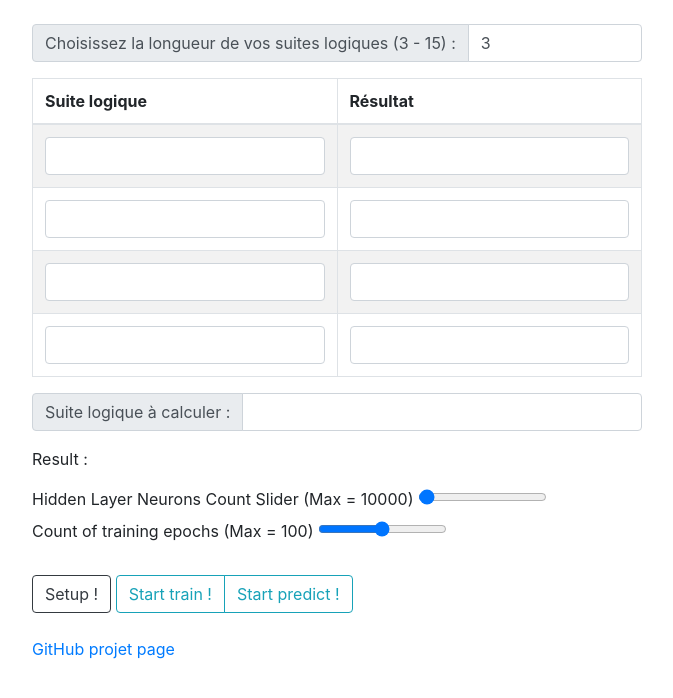
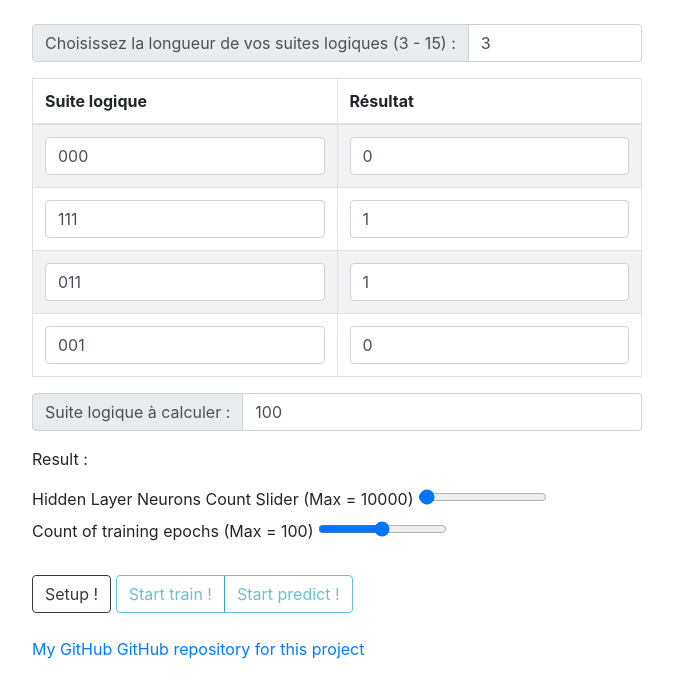
Before and after one commit to loockeeer/tensorflowjs-logic-suit, a plain HTML site: page index.html in a window 1280 px wide. Shown: the whole page, without its empty margins (303-976 px from the left). Drawn offline with nearby package versions, Linux system fonts and the light colour scheme; a script that the page names is missing.

Commit message:
Bootstrap

```diff
--- a/index.html
+++ b/index.html
@@ -43,20 +43,20 @@
 				</thead>
 				<tbody>
 					<tr>
-						<td align="center"><input type="text" class="logicInput form-control" maxlength="3"></td>
-						<td align="center"><input type="text" class="resultInput form-control" maxlength="1"></td>
+						<td align="center"><input type="text" class="logicInput form-control" maxlength="3" value="000"></td>
+						<td align="center"><input type="text" class="resultInput form-control" maxlength="1" value="0"></td>
 					</tr>
 					<tr>
-						<td align="center"><input type="text" class="logicInput form-control" maxlength="3"></td>
-						<td align="center"><input type="text" class="resultInput form-control" maxlength="1"></td>
+						<td align="center"><input type="text" class="logicInput form-control" maxlength="3" value="111"></td>
+						<td align="center"><input type="text" class="resultInput form-control" maxlength="1" value="1"></td>
 					</tr>
 					<tr>
-						<td align="center"><input type="text" class="logicInput form-control" maxlength="3"></td>
-						<td align="center"><input type="text" class="resultInput form-control" maxlength="1"></td>
+						<td align="center"><input type="text" class="logicInput form-control" maxlength="3" value="011"></td>
+						<td align="center"><input type="text" class="resultInput form-control" maxlength="1" value="1"></td>
 					</tr>
 					<tr>
-						<td align="center"><input type="text" class="logicInput form-control" maxlength="3"></td>
-						<td align="center"><input type="text" class="resultInput form-control" maxlength="1"></td>
+						<td align="center"><input type="text" class="logicInput form-control" maxlength="3" value="001"></td>
+						<td align="center"><input type="text" class="resultInput form-control" maxlength="1" value="0"></td>
 					</tr>
 				</tbody>
 			</table>
@@ -64,7 +64,7 @@
 				<div class="input-group-prepend">
 					<span class="input-group-text" id="basic-addon1">Suite logique à calculer : </span>
 				</div>
-				<input type="text" id="logicInputForResult" class="form-control" maxlength="3" name="logicInputForResult">
+				<input type="text" id="logicInputForResult" class="form-control" maxlength="3" name="logicInputForResult" value="100">
 			</div>
 			<p id="result">Result : </p>
 			<label for="slider">Hidden Layer Neurons Count Slider (Max = 10000)</label>
@@ -76,12 +76,13 @@
 			<br>
 			<button type="button" class="btn btn-outline-dark" onclick="setup();">Setup !</button>
 			<div class="btn-group" role="group" aria-label="Basic example">
-				<button type="button" class="btn btn-outline-info" onclick="startTrain();">Start train !</button>
-				<button type="button" class="btn btn-outline-info" onclick="startPredict();">Start predict !</button>
+				<button type="button" class="btn btn-outline-info" id="train" disabled="true" onclick="startTrain();">Start train !</button>
+				<button type="button" class="btn btn-outline-info" id="predict" disabled="true" onclick="startPredict();">Start predict !</button>
 			</div>
 			<br>
 			<br>
-			<a href="https://github.com/loockeeer/tensorflowjs-logic-suit">GitHub projet page</a>
+			<a href="https://github.com/loockeeer/">My GitHub</a>
+			<a href="https://github.com/loockeeer/">GitHub repository for this project</a>
 			<script src="https://cdn.jsdelivr.net/npm/@tensorflow/tfjs@1.0.0/dist/tf.min.js"></script>
 			<script src="script.js"></script>
 		</div>
--- a/script.js
+++ b/script.js
@@ -1,7 +1,11 @@
 let model = tf.sequential();
 
 
+let setuped = false
+
 function setup() {
+    setuped = true
+    document.getElementById("train").disabled = false
 	model = tf.sequential();
 	const hiddenLayer = tf.layers.dense({
     units: parseInt(document.getElementById("neuronsRange").value),
@@ -24,6 +28,7 @@ function setup() {
 }
 
 function startTrain() {
+    document.getElementById("train").innerHTML = '<span class="spinner-border spinner-border-sm" role="status" aria-hidden="true"></span> Training...'
     const xs = tf.tensor2d([
     	[1, 0, 0], // 1 0 0 | 1 1 0 | 1 1 1 | 0 1 1 | 0 0 1 | 0 0 0 | 1 0 1 | 0 1 0
     	[1, 1, 0],
@@ -38,10 +43,13 @@ function startTrain() {
     	1,
     	0
     	])
+    document.getElementById("train").innerHTML = '<span class="spinner-border spinner-border-sm" role="status" aria-hidden="true"></span> Training...'
     model.fit(xs, ys, {epochs: document.getElementById("epochsRange").value}).then(()=>{
     	console.log("Trained !")
-    	document.getElementById("result").innerHTML = "Trained !"
+        document.getElementById("train").innerHTML = 'Start train !'
+        document.getElementById("predict").disabled = false
     })
+
 }
 
 function startPredict() {
```
